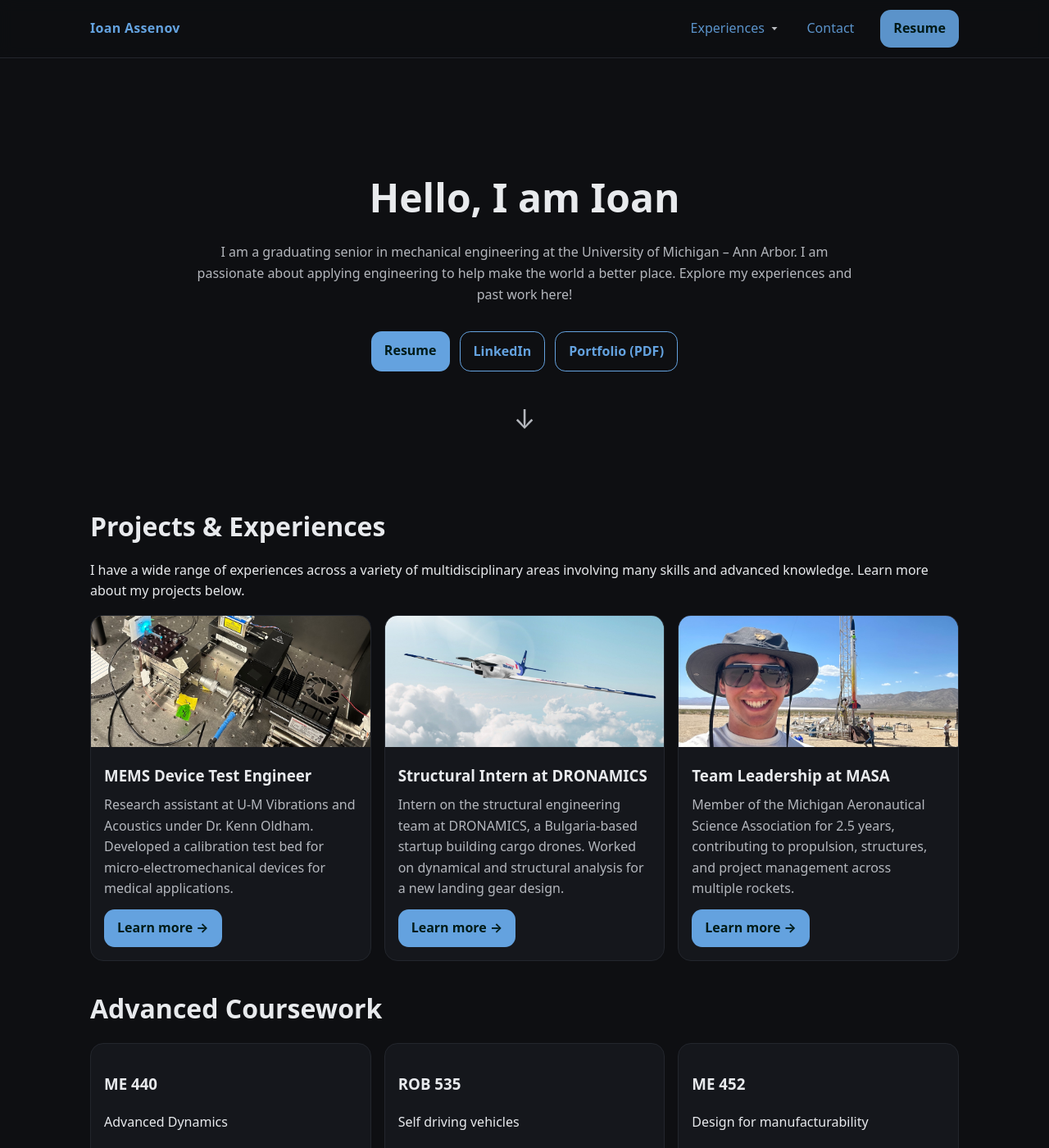
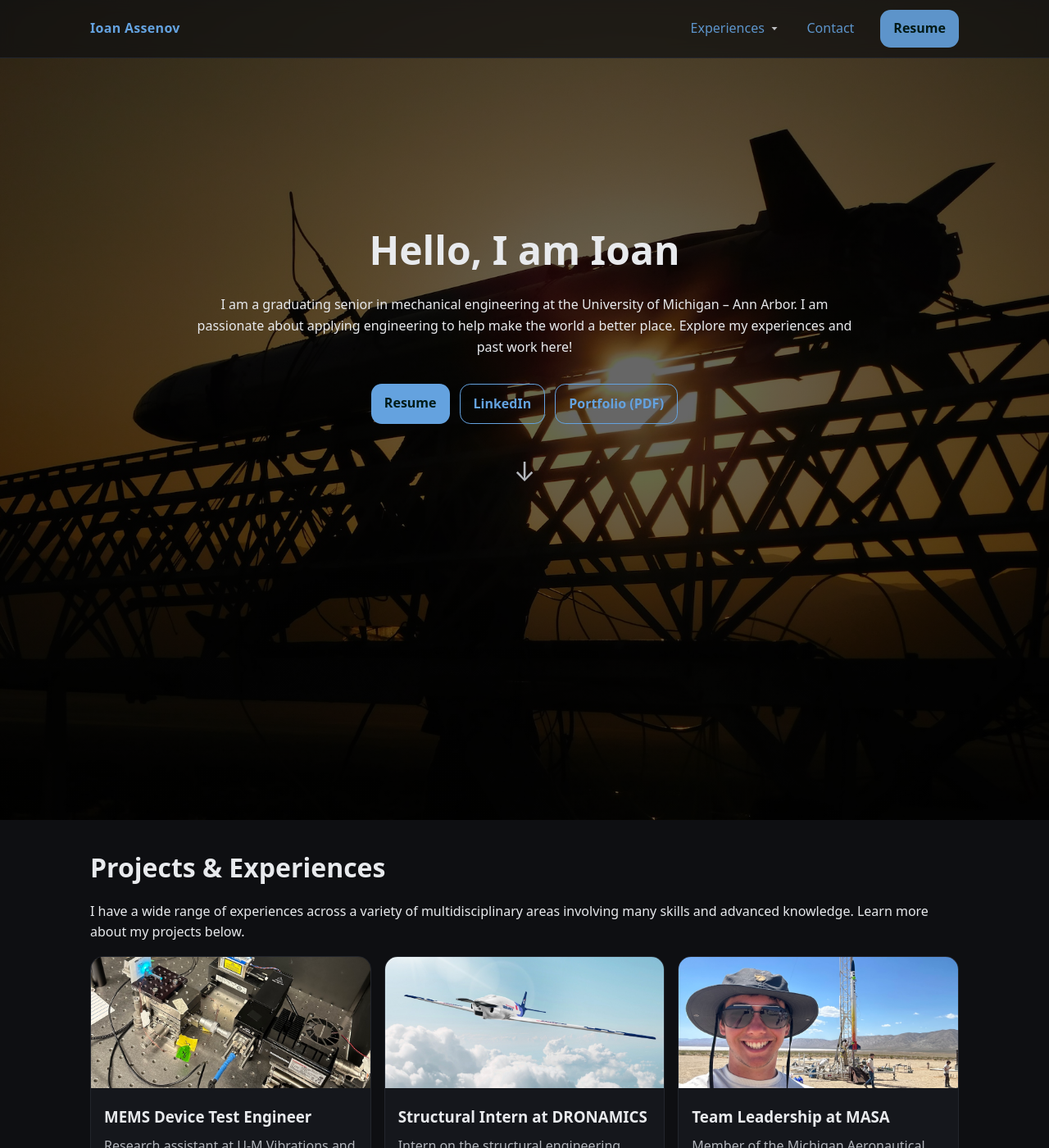
Before and after one commit to ioanassenov/ioanassenov.com, a Jekyll site: the page built from index.html, in a window 1280 px wide and 1400 px high. Shown: the whole window at 82% size. Built offline with Jekyll 4.4.1, drawn with Linux system fonts in a browser that asks for light colours.

Commit message:
Add hero image to home page

```diff
--- /dev/null
+++ b/_sass/components/courses.scss
@@ -0,0 +1,10 @@
+.course-list{
+    display:grid;
+    grid-template-columns:repeat(auto-fit,minmax(260px,1fr));
+    gap:1rem
+}
+.course{
+    background:var(--card);
+    border:1px solid var(--border);
+    border-radius:1rem;padding:1rem
+}
--- a/_sass/components/hero.scss
+++ b/_sass/components/hero.scss
@@ -1,17 +1,27 @@
 
 .hero{
     text-align:center;
-    padding:6rem 0 3rem
+    padding: 20rem 0 25rem;
+    margin-left: calc(-50vw + 50%); /* pulls section to full viewport width */
+    margin-top: -10rem;
+    width: 100vw;
+    overflow-x:hidden;
+
+    background-image: linear-gradient(rgba(0,0,0,0.6), rgba(0,0,0,0.6)), url('/assets/img/mainhero.jpg');
+    background-size: cover;
+    background-attachment: fixed;
+    background-position: center;
 }
+
 .hero h1{
     font-size:3rem;
-    margin:.2rem 0
+    margin:.2rem 0;
 }
 
 .lead{
     max-width:800px;
     margin:1rem auto 2rem;
-    color:var(--muted)
+    color:var(--text)
 }
 
 .cta{
--- a/assets/css/main.scss
+++ b/assets/css/main.scss
@@ -5,6 +5,7 @@
 @use "layout/footer";
 @use "components/hero";
 @use "components/card";
+@use "components/courses";
 
 :root{
   --bg:#0e0f12;
@@ -16,11 +17,21 @@
 }
 
 *{box-sizing:border-box}
-html,body{margin:0;padding:0;background:var(--bg);color:var(--text);font:16px/1.6 system-ui, -apple-system, Segoe UI, Roboto, Helvetica, Arial, "Apple Color Emoji","Segoe UI Emoji"}
-a{color:var(--accent);text-decoration:none}
-.container{max-width:1100px;margin:0 auto;padding:2rem 1.25rem}
+html,body{
+  margin:0;
+  padding:0;
+  background:var(--bg);
+  color:var(--text);
+  font:16px/1.6 system-ui, -apple-system, Segoe UI, Roboto, Helvetica, Arial, "Apple Color Emoji","Segoe UI Emoji"
+}
+a{
+  color:var(--accent);
+  text-decoration:none
+}
+.container{
+  max-width:1100px;
+  margin:0 auto;
+  padding:2rem 1.25rem;
+}
 
 h2{font-size:2rem;margin:2rem 0 1rem}
-
-.course-list{display:grid;grid-template-columns:repeat(auto-fit,minmax(260px,1fr));gap:1rem}
-.course{background:var(--card);border:1px solid var(--border);border-radius:1rem;padding:1rem}
```
Also changed, not shown: assets/img/mainhero.jpg (added).
